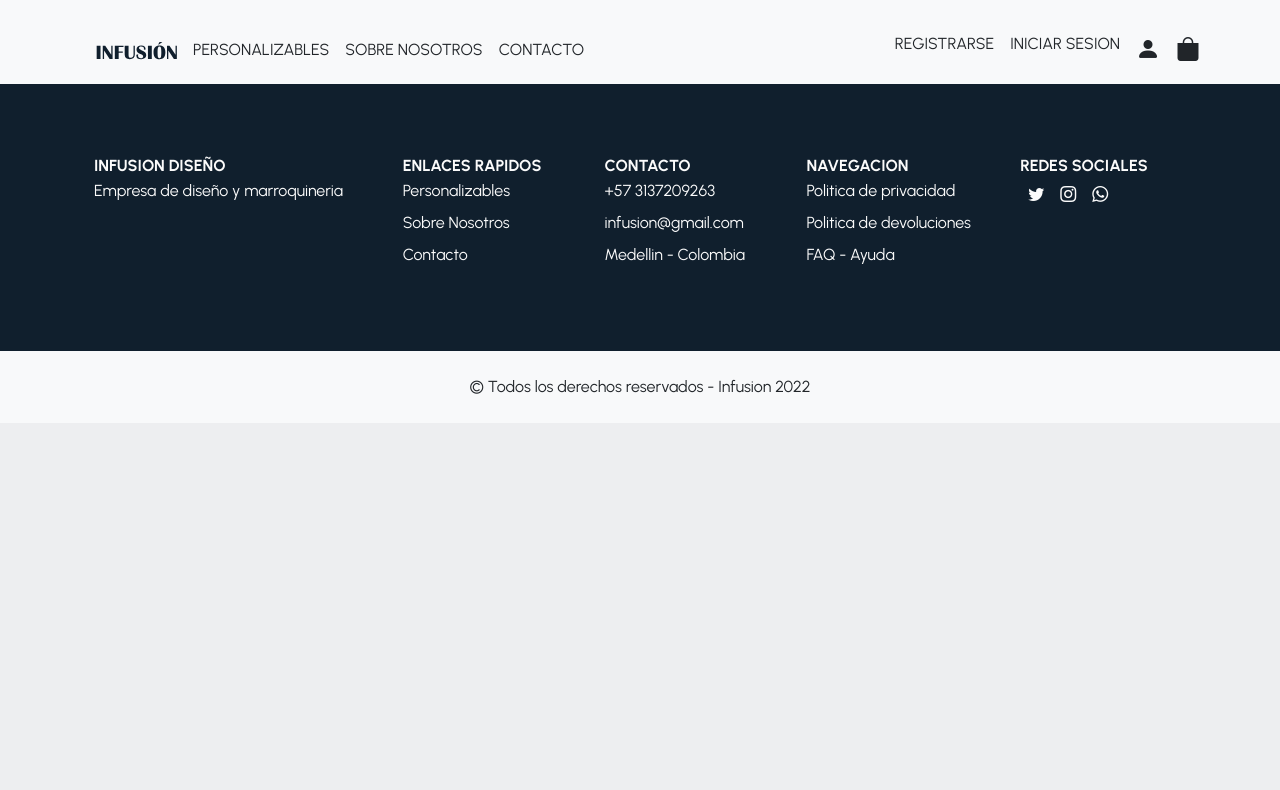
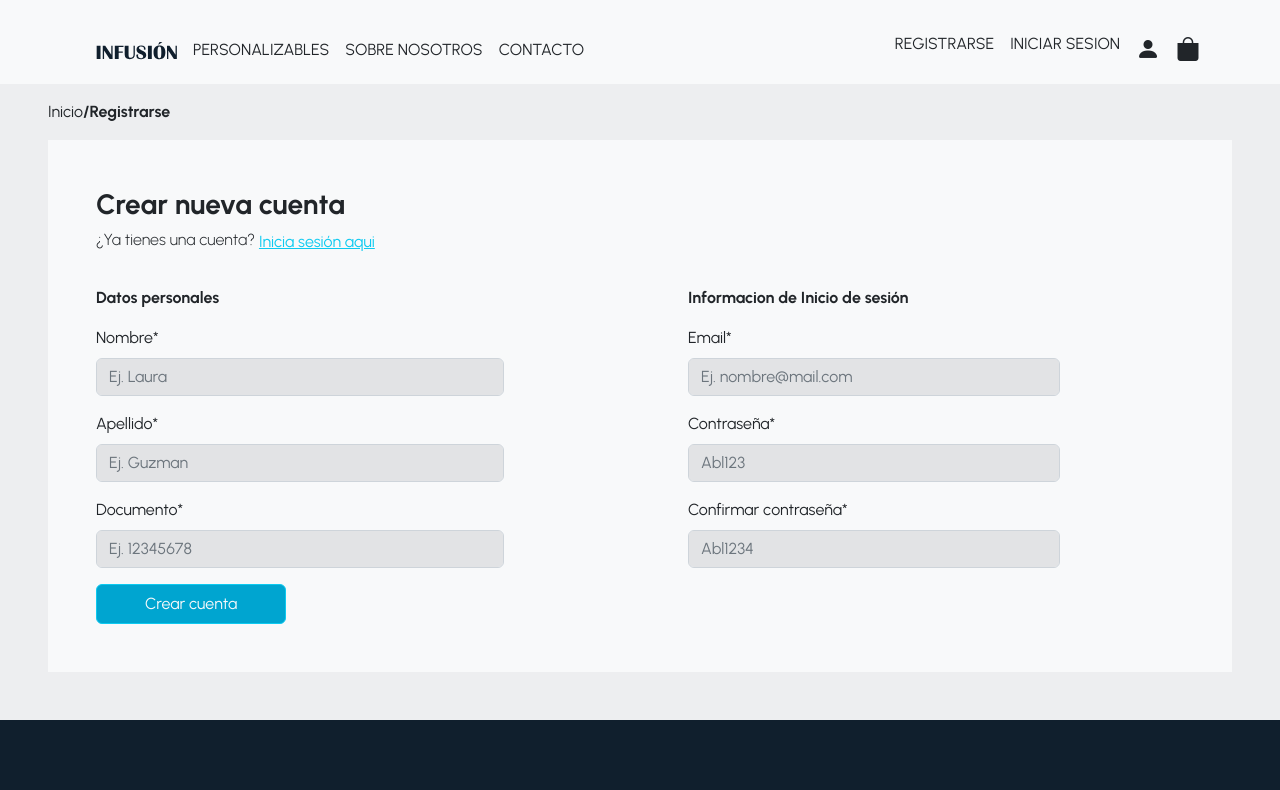
Before and after one commit to No-Country/c8-70-t-react, a Next.js app in the folder frontend/infusion/: page /Register in a window 1280 px wide. Shown: the top 790 px of the page. Built offline with nearby package versions, Linux system fonts and the light colour scheme.

Commit message:
add register page and register message

```diff
--- a/frontend/infusion/pages/Register.js
+++ b/frontend/infusion/pages/Register.js
@@ -1,5 +1,127 @@
 import React from "react";
+import Link from "next/link";
 
 export default function Register() {
-  return <></>;
+  return (
+    <>
+      <div className="d-flex px-4 pt-3 ms-4">
+        <p className="">Inicio</p>
+        <p className="fw-bolder">/Registrarse</p>
+      </div>
+      <div className="mx-5">
+        <div className="bg-light">
+          <h3 className="mb-2 fw-bold ms-5 pt-5">Crear nueva cuenta</h3>
+          <div className="d-flex ms-5">
+            <h6 className="fw-light">¿Ya tienes una cuenta?</h6>
+            <Link href="/Login" className=" fs-6 text-info ms-1">
+              <p> Inicia sesión aqui</p>
+            </Link>
+          </div>
+          <form className="d-flex bg-light px-5 pb-5 pt-3 mb-5">
+            <div className="col-6">
+              <p className="fw-bolder">Datos personales </p>
+              <div className="col-12 my-3 w-75">
+                <label for="firstName" className="form-label">
+                  Nombre* <span className="text-muted"></span>
+                </label>
+                <input
+                  type="text"
+                  className="form-control bg-dark bg-opacity-10"
+                  id="firstName"
+                  placeholder="Ej. Laura"
+                />
+              </div>
+              <div className="col-sm-12 my-3 w-75">
+                <label for="lastName" className="form-label">
+                  Apellido*
+                </label>
+                <input
+                  type="email"
+                  className="form-control bg-dark bg-opacity-10"
+                  id="lastName"
+                  placeholder="Ej. Guzman"
+                  value=""
+                  required=""
+                />
+              </div>
+
+              <div className="col-sm-12 my-3 w-75">
+                <label for="passaport" className="form-label">
+                  Documento*
+                </label>
+                <input
+                  type="text"
+                  className="form-control bg-dark bg-opacity-10"
+                  id="passaport"
+                  placeholder="Ej. 12345678"
+                  value=""
+                  required=""
+                />
+              </div>
+              <div className="mt-3">
+                <Link
+                  href="/RegisterMessage"
+                  className="text-light text-decoration-none mb-5"
+                >
+                  <button
+                    className="btn btn-info text-light px-5"
+                    style={{
+                      borderRadius: "10px !important",
+                      height: "40px",
+                      backgroundColor: "#00A5D0",
+                    }}
+                    type="button"
+                  >
+                    Crear cuenta
+                  </button>
+                </Link>
+              </div>
+            </div>
+
+            <div className="col-6 ps-5">
+              {" "}
+              <p className="fw-bolder">Informacion de Inicio de sesión</p>
+              <div className="col-12 my-3 w-75">
+                <label for="email" className="form-label">
+                  Email* <span className="text-muted"></span>
+                </label>
+                <input
+                  type="text"
+                  className="form-control bg-dark bg-opacity-10"
+                  id="email"
+                  placeholder="Ej. nombre@mail.com"
+                />
+              </div>
+              <div className="col-sm-12 my-3 w-75">
+                <label for="password" className="form-label">
+                  Contraseña*
+                </label>
+                <input
+                  type="email"
+                  className="form-control bg-dark bg-opacity-10"
+                  id="password"
+                  placeholder="Abl123"
+                  value=""
+                  required=""
+                />
+              </div>
+              <div className="col-sm-12 my-3 w-75">
+                <label for="password2" className="form-label">
+                  Confirmar contraseña*
+                </label>
+                <input
+                  type="passwoord"
+                  className="form-control bg-dark bg-opacity-10"
+                  id="passward"
+                  placeholder="Abl1234"
+                  value=""
+                  required=""
+                />
+              </div>
+            </div>
+          </form>
+        </div>
+      </div>
+    </>
+  );
 }
```
Also changed, not shown: frontend/infusion/pages/RegisterMessage.js (added, +37 -0 lines).
